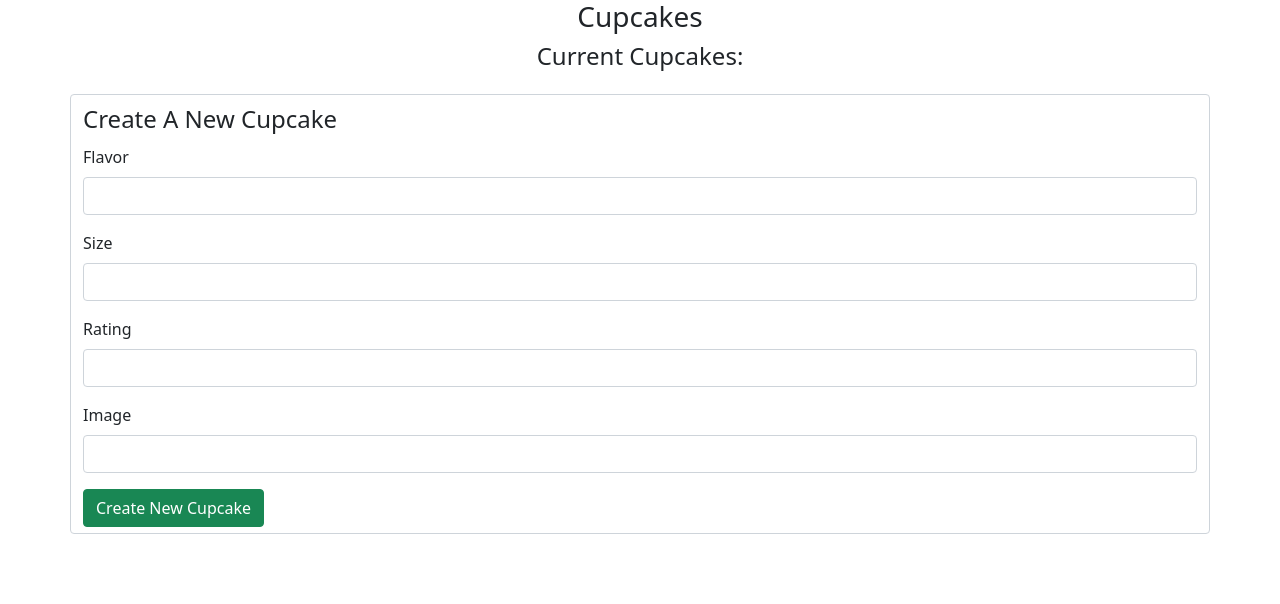
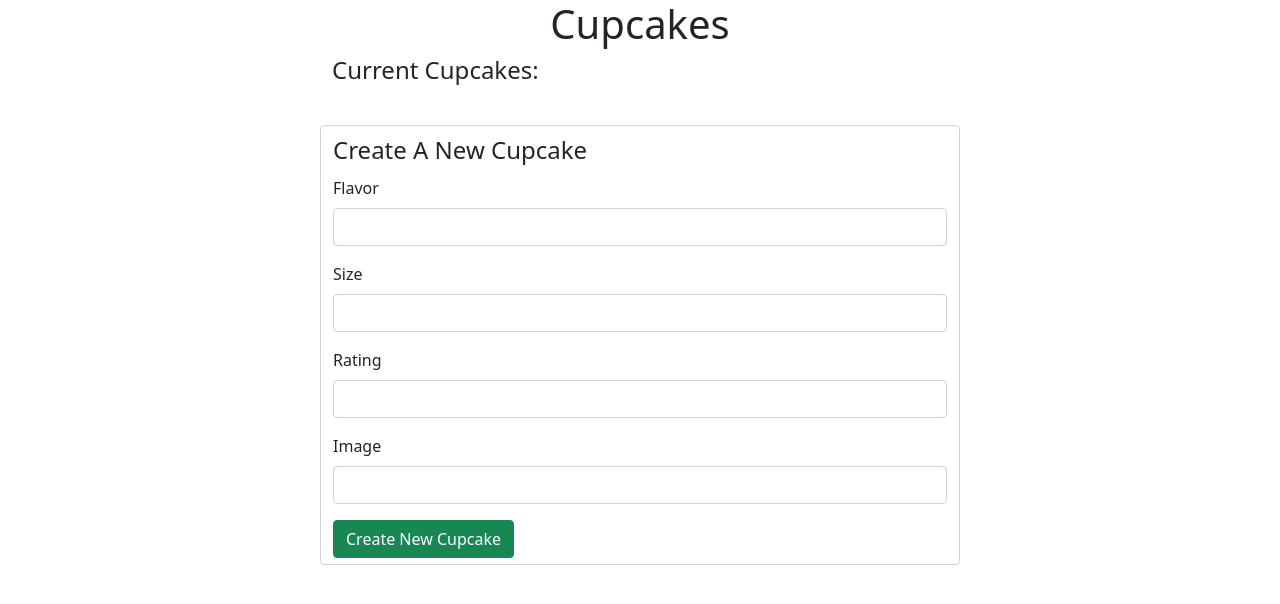
Before and after one commit to booshja/springboard-exercises-pt1, a Flask app: page / in a window 1280 px wide. Shown: the top 604 px of the page. Run offline with Flask 2, Linux system fonts and the light colour scheme; data that the repository does not hold is empty.

Commit message:
finished flask-cupcakes exercise

```diff
--- a/Python/flask-cupcakes/app.py
+++ b/Python/flask-cupcakes/app.py
@@ -55,12 +55,10 @@ def create_cupcake():
     -Respond with JSON
         - {cupcake: {id, flavor, size, rating, image}}
     """
-    flavor = request.json.get('flavor')
-    size = request.json.get('size')
-    rating = request.json.get('rating')
-    image = request.json.get('image')
+    req = request.json
 
-    new_cup = Cupcake(flavor=flavor, size=size, rating=rating, image=image)
+    new_cup = Cupcake(flavor=req['flavor'], size=req['size'],
+                      rating=req['rating'], image=req['image'] or None)
 
     db.session.add(new_cup)
     db.session.commit()
--- a/Python/flask-cupcakes/models.py
+++ b/Python/flask-cupcakes/models.py
@@ -3,6 +3,8 @@
 from flask_sqlalchemy import SQLAlchemy
 
 db = SQLAlchemy()
+
+DEFAULT_IMAGE_URL = "https://tinyurl.com/demo-cupcake"
 
 
 def connect_db(app):
@@ -21,7 +23,7 @@ class Cupcake(db.Model):
     size = db.Column(db.Text, nullable=False)
     rating = db.Column(db.Float, nullable=False)
     image = db.Column(db.Text, nullable=False,
-                      default="https://tinyurl.com/demo-cupcake")
+                      default=DEFAULT_IMAGE_URL)
 
     def __repr__(self):
         """A better readable representation for the instance"""
--- a/Python/flask-cupcakes/static/cupcakes.js
+++ b/Python/flask-cupcakes/static/cupcakes.js
@@ -0,0 +1,41 @@
+async function get_cupcakes() {
+  /**
+   * Get the cupcake data from the server
+   * Create a list and append to the DOM
+   */
+  const cupcakes = await axios.get("/api/cupcakes").then(function (res) {
+    return res.data;
+  });
+  for (let i = 0; i < cupcakes.cupcakes.length; i++) {
+    $(
+      `<li id=${cupcakes.cupcakes[i].flavor}>${cupcakes.cupcakes[i].flavor}</li>`
+    ).appendTo("#cupcakes-list");
+  }
+}
+
+$("#cake-form").on("submit", async function (evt) {
+  /**
+   * Get all the data from the form
+   * Convert data to a JSON object
+   * Send to the server
+   * Append the new cupcake to the list on the DOM
+   */
+  evt.preventDefault();
+  const flavor = $("#flavor").val();
+  const size = $("#size").val();
+  const rating = $("#rating").val();
+  const image = $("#image").val();
+
+  const json_cup = {
+    flavor: flavor,
+    size: size,
+    rating: rating,
+    image: image,
+  };
+
+  await axios.post("api/cupcakes", json_cup);
+
+  $(`<li id=${flavor}>${flavor}</li>`).appendTo("#cupcakes-list");
+});
+
+$(document).ready(get_cupcakes);
--- a/Python/flask-cupcakes/templates/home.html
+++ b/Python/flask-cupcakes/templates/home.html
@@ -13,14 +13,14 @@
     <title>Cupcakes!</title>
   </head>
   <body>
-    <div class="container">
-      <h1 class="text-center fs-3">Cupcakes</h1>
-      <div class="row">
-        <h3 class="fs-4 text-center">Current Cupcakes:</h3>
+    <div class="container col-6">
+      <h1 class="text-center fs-1">Cupcakes</h1>
+      <div class="row pb-3">
+        <h3 class="fs-4">Current Cupcakes:</h3>
         <ul id="cupcakes-list"></ul>
       </div>
       <div class="row">
-        <form action="/api/cupcakes" method="post" class="form-control">
+        <form id="cake-form" class="form-control">
           <legend>Create A New Cupcake</legend>
           <div class="mb-3">
             <label for="flavor" class="form-label">Flavor</label>
@@ -38,18 +38,12 @@
             <label for="image" class="form-label">Image</label>
             <input type="text" name="image" id="image" class="form-control" />
           </div>
-          <button type="submit" class="btn btn-success">
-            Create New Cupcake
-          </button>
+          <button class="btn btn-success">Create New Cupcake</button>
         </form>
       </div>
     </div>
-    <script
-      src="https://code.jquery.com/jquery-3.5.1.min.js"
-      integrity="sha256-9/aliU8dGd2tb6OSsuzixeV4y/faTqgFtohetphbbj0="
-      crossorigin="anonymous"
-    ></script>
+    <script src="https://ajax.googleapis.com/ajax/libs/jquery/3.5.1/jquery.min.js"></script>
     <script src="https://unpkg.com/axios/dist/axios.min.js"></script>
-    <script src="cupcakes.js"></script>
+    <script src="/static/cupcakes.js"></script>
   </body>
 </html>
```
